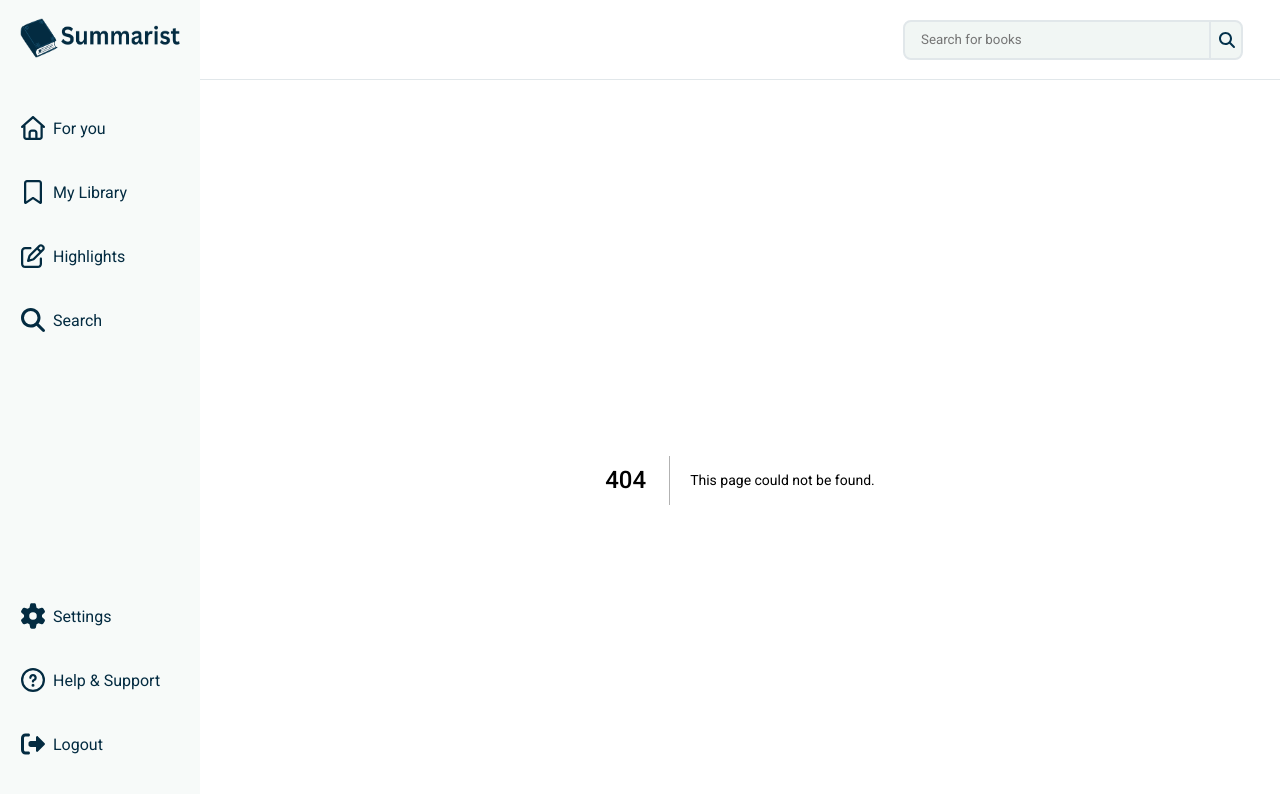
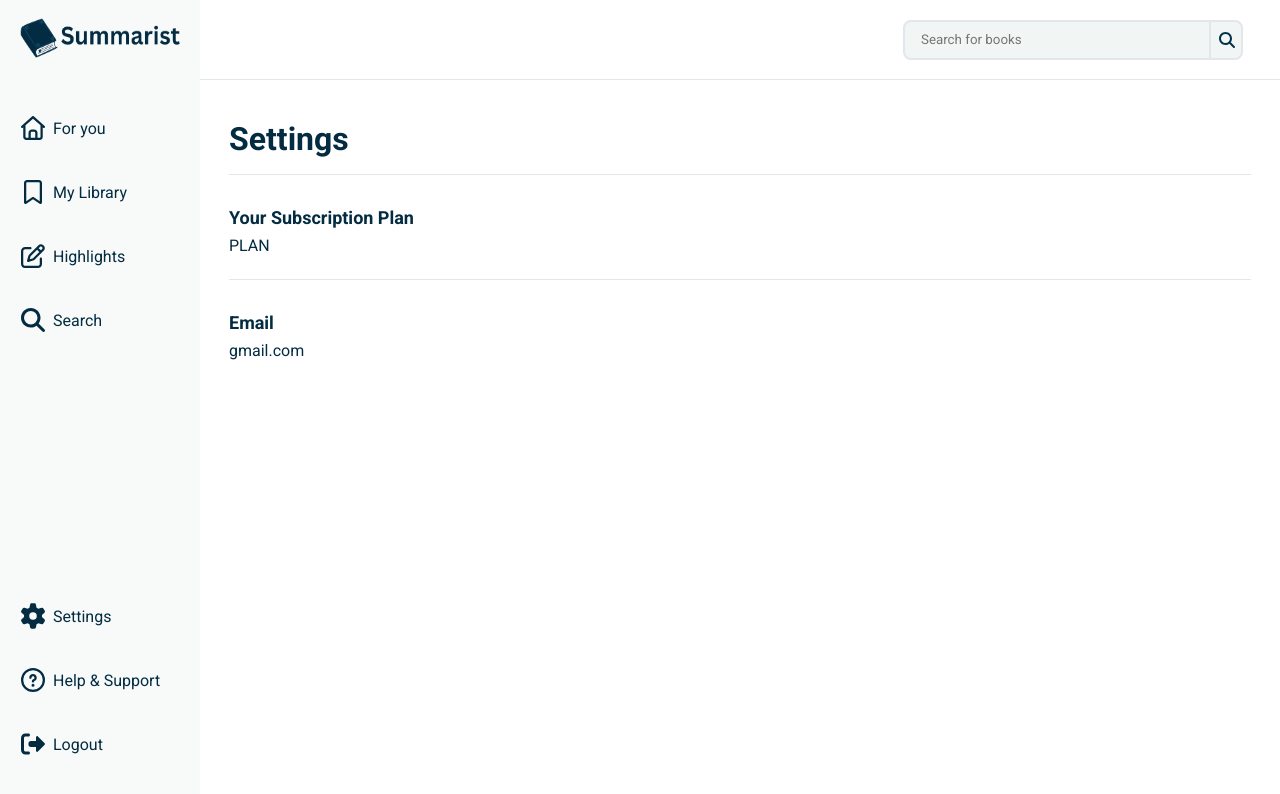
Before and after one commit to wolfyman411/fes-internship-v2, a Next.js app: page /settings in a window 1280 px wide. Before the commit this address had no page. Shown: the top 794 px of the page. Built offline with nearby package versions, Linux system fonts and the light colour scheme.

Commit message:
settings page

```diff
--- a/app/components/Sidebar.tsx
+++ b/app/components/Sidebar.tsx
@@ -46,13 +46,13 @@ export default function Sidebar() {
             </div>
           </div>
           <div className="sidebar__bottom">
-            <a href="" className="sidebar__link--wrapper">
+            <Link href="/settings" className="sidebar__link--wrapper">
               <div className="sidebar__link--line"></div>
               <div className="sidebar__icon--wrapper">
                 <FontAwesomeIcon icon={faGear}/>
               </div>
               <div className="sidebar__link--text">Settings</div>
-            </a>
+            </Link>
             <div className="sidebar__link--wrapper">
               <div className="sidebar__link--line"></div>
               <div className="sidebar__icon--wrapper">
--- a/app/globals.css
+++ b/app/globals.css
@@ -1228,3 +1228,36 @@ button:disabled {
     color: #032b41;
     line-height: 1.5;
 }
+
+/* SETTINGS */
+
+.section__title.page__title {
+    text-align: left;
+    border-bottom: 1px solid #e1e7ea;
+    padding-bottom: 16px;
+}
+
+.setting__content {
+    display: flex;
+    flex-direction: column;
+    align-items: flex-start;
+    gap: 8px;
+    margin-bottom: 32px;
+    border-bottom: 1px solid #e1e7ea;
+    padding-bottom: 24px;
+}
+
+.settings__sub--title {
+    font-size: 18px;
+    font-weight: 700;
+    color: #032b41;
+}
+
+.settings__text {
+    color: #032b41;
+}
+
+.setting__content:last-child {
+    margin-bottom: 0;
+    border-bottom: none;
+}
--- /dev/null
+++ b/app/settings/page.tsx
@@ -0,0 +1,19 @@
+import React from 'react'
+
+export default function page() {
+  return (
+    <div className="container">
+        <div className="row">
+            <div className="section__title page__title">Settings</div>
+            <div className="setting__content">
+                <div className="settings__sub--title">Your Subscription Plan</div>
+                <div className="settings__text">PLAN</div>
+            </div>
+            <div className="setting__content">
+                <div className="settings__sub--title">Email</div>
+                <div className="settings__text">gmail.com</div>
+            </div>
+        </div>
+    </div>
+  )
+}
```
